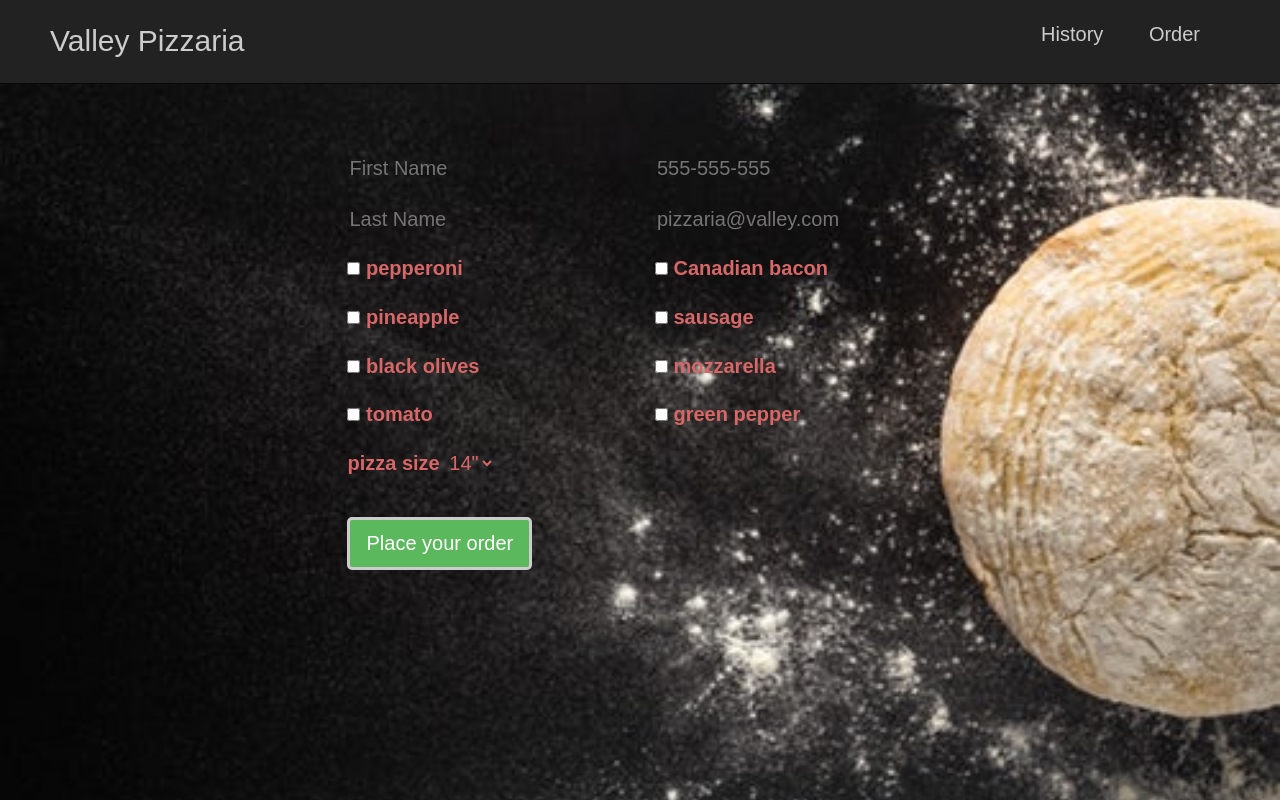
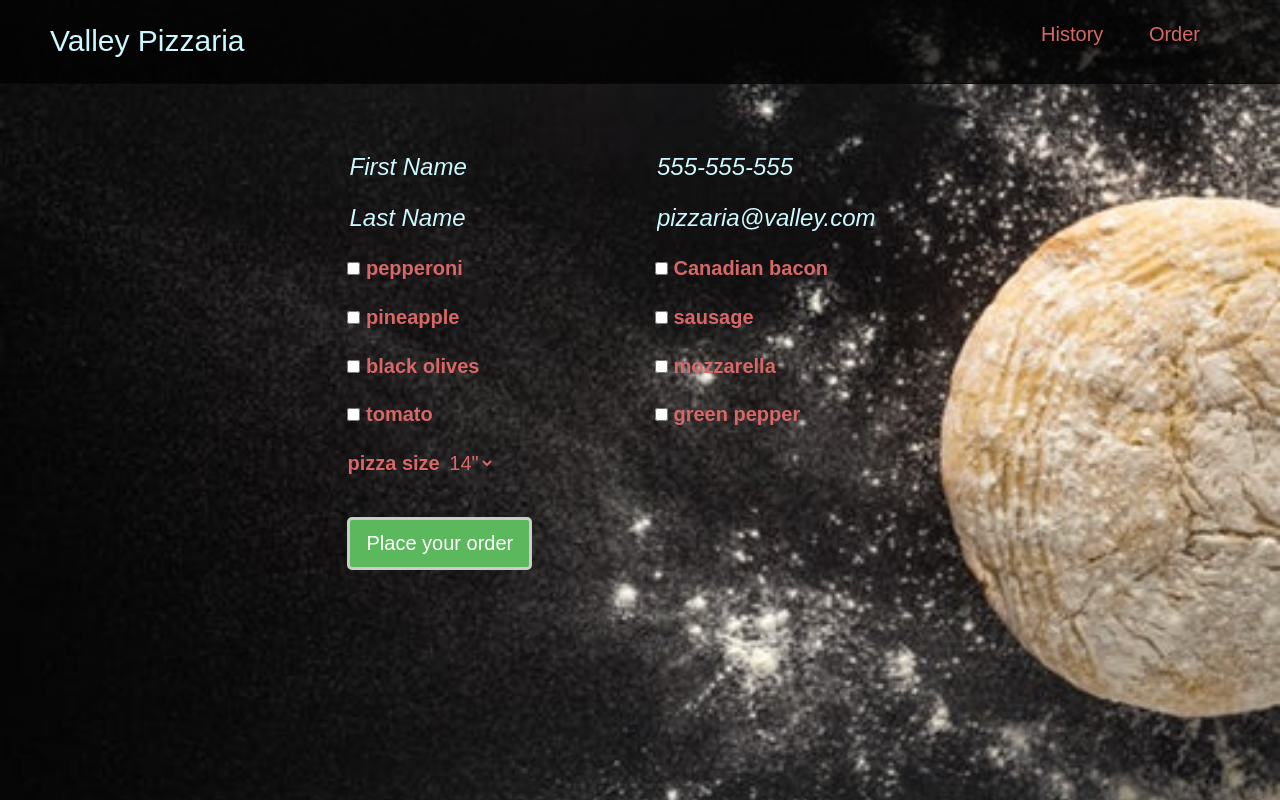
Before and after one commit to skillitzimberg/pizzaria, a plain HTML site: page order.html in a window 1280 px wide. Drawn offline with Linux system fonts and the light colour scheme.

Commit message:
add transparency to navbar.

```diff
--- a/css/styles.css
+++ b/css/styles.css
@@ -8,7 +8,7 @@ html, body {
 
 body {
   font-family: 'Noto Serif JP', sans-serif;
-  color: #BBE7FF;
+  color: #bbe7FF;
 }
 
 .container {
@@ -42,10 +42,19 @@ li {
   list-style: none;
 }
 
-a {
-  color: #ccc;
+span a {
+  color: #ccf8FF;
   text-decoration: none;
 }
+
+a {
+  color: #d86767;
+  text-decoration: none;
+}
+
+/* a#menuColor {
+  color: #d86767;
+} */
 
 .index {
   background-image: url("../img/pizzabeer.jpeg");
@@ -68,7 +77,14 @@ article {
   line-height: 1.8em;
 }
 
-article h1, h2 {
+nav span {
+}
+
+.navbar-inverse {
+    background: rgb(0, 0, 0, 0.75);
+}
+
+h1, h2 {
   text-align: center;
   color: #d86767;
 }
@@ -83,6 +99,12 @@ form {
 input, input[type=checkbox], select {
   background-color: transparent;
   border: none;
+}
+
+input::placeholder {
+  color: #ccf8FF;
+  font-size: 1.2em;
+  font-style: italic;
 }
 
 .customerInfo {
```
Also changed, not shown: history.html (+2 -2 lines).
